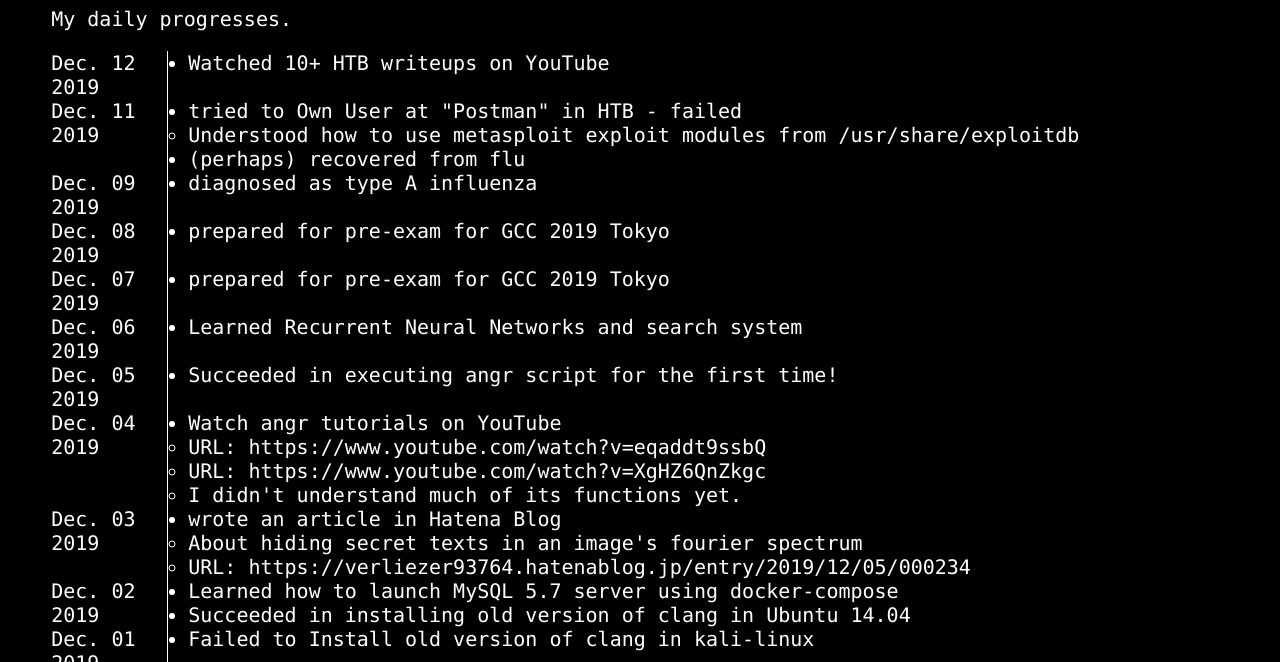
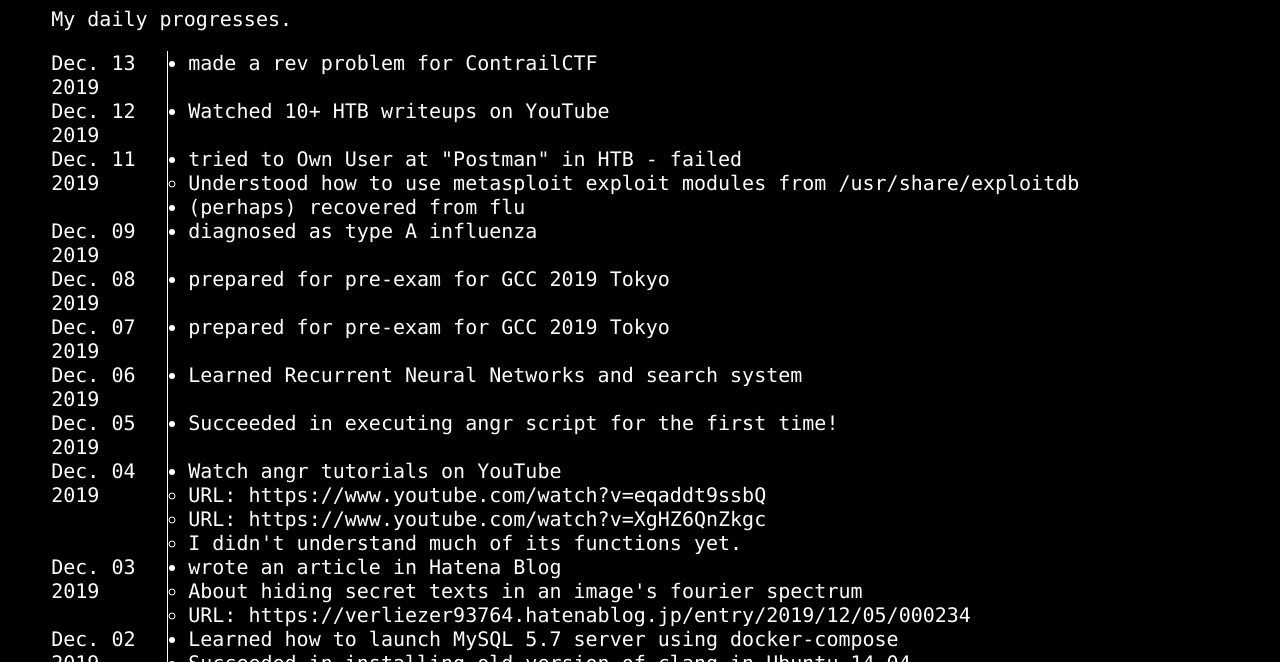
Before and after one commit to Ciruela-Xcyba17her/CiruelaPortfolio, a Gatsby site: page /diary in a window 1280 px wide. Shown: the part 138-800 px from the top of the page. Built offline with nearby package versions, Linux system fonts and the light colour scheme; Gatsby itself is replaced by a stand-in of ours.

Commit message:
added memory of Dec. 13 2019

```diff
--- a/src/components/contents/diary/components/diarydata.js
+++ b/src/components/contents/diary/components/diarydata.js
@@ -15,6 +15,15 @@
 */
 
 const diaryDataAll = [
+    {
+        "time": "Dec. 13 2019",
+        "progresses": [
+            {
+                "progress": "made a rev problem for ContrailCTF",
+                "detail": []
+            }
+        ]
+    },
     {
         "time": "Dec. 12 2019",
         "progresses": [
```
